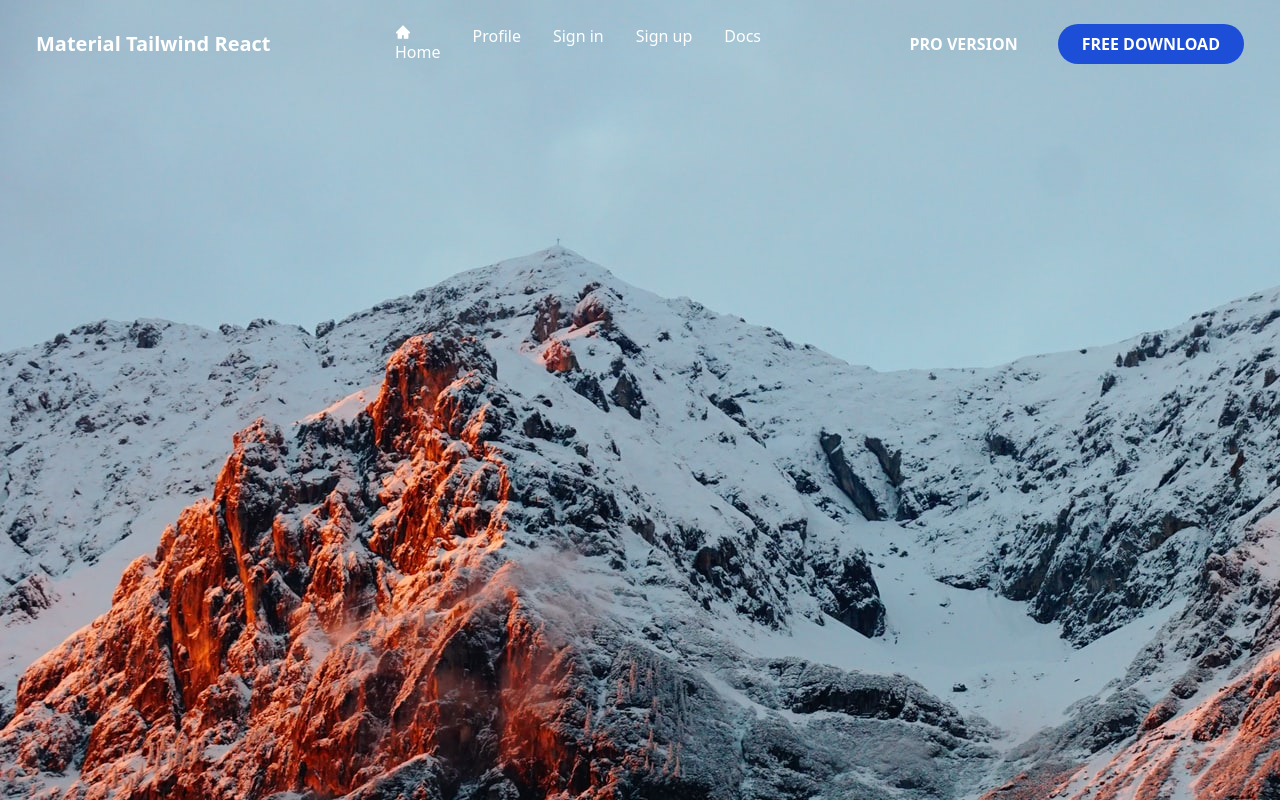
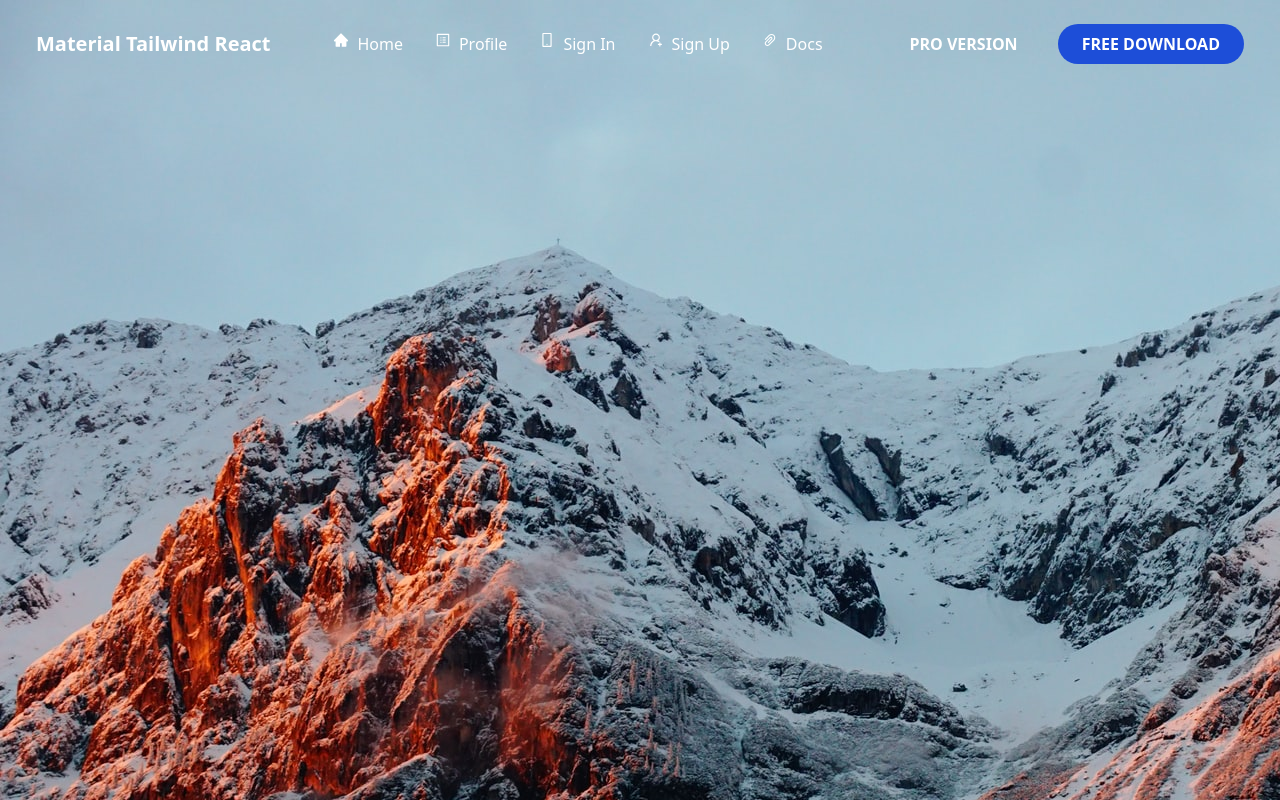
Before and after one commit to habib-SE/material-tialwind-react, a React (Create React App) app: page / in a window 1280 px wide. Built offline with nearby package versions, Linux system fonts and the light colour scheme.

Commit message:
add icon in navbar section

```diff
--- a/src/components/Navbar.jsx
+++ b/src/components/Navbar.jsx
@@ -8,8 +8,6 @@ import {
   AiOutlineUserAdd,
   AiOutlinePaperClip
 } from "../../node_modules/react-icons/ai";
-
-
 
 
 const Navbar = () => {
@@ -30,29 +28,31 @@ const Navbar = () => {
 
           {/* <!-- Centered navigation links --> */}
           <ul className="flex space-x-8 ">
+
             <li className="nav-item">
-              <a href="/" className="text-white hover:text-gray-300">
-              <AiFillHome/> Home
+              <a href="/" className="text-white flex  hover:text-gray-300">
+              <AiFillHome className="mr-2"/> Home
+              </a>
+            </li>
+
+            <li className="nav-item">
+              <a href="/" className="text-white flex hover:text-gray-300">
+              <AiOutlineProfile className="mr-2"/>Profile
               </a>
             </li>
             <li className="nav-item">
-              <a href="/" className="text-white hover:text-gray-300">
-                Profile
+              <a href="/" className="text-white flex hover:text-gray-300">
+              <AiOutlineMobile className="mr-2"/>Sign In
               </a>
             </li>
             <li className="nav-item">
-              <a href="/" className="text-white hover:text-gray-300">
-                Sign in
+              <a href="/" className="text-white flex hover:text-gray-300">
+              <AiOutlineUserAdd className="mr-2"/> Sign Up
               </a>
             </li>
             <li className="nav-item">
-              <a href="/" className="text-white hover:text-gray-300">
-                Sign up
-              </a>
-            </li>
-            <li className="nav-item">
-              <a href="/" className="text-white hover:text-gray-300">
-                Docs
+              <a href="/" className="text-white flex hover:text-gray-300">
+              <AiOutlinePaperClip className="mr-2"/> Docs
               </a>
             </li>
           </ul>
@@ -74,7 +74,7 @@ const Navbar = () => {
           </div>
 
         </div>
-        <div onClick={handleClick} className='md:hidden block  mx-[95%] mt-4 z-10'>
+        <div onClick={handleClick} className='md:hidden block  mx-[98%] mt-4 z-10'>
            {!nav ?  <AiOutlineMenu size={20} color="white" /> :<AiOutlineClose size={20} color="white" />}
 
           </div>
@@ -82,33 +82,36 @@ const Navbar = () => {
         <div className="md:hidden relative top-[-2%]">
           <div className="flex items-center mb-5">
             <a href="/" className="text-white text-xl font-semibold">
-              Material Tailwind React
+            Material Tailwind React
             </a>
           </div>
-          <ul className={!nav ? 'hidden': " justify-between space-x-4 items-center sm:flex-col w-[530px] h-[350px] border rounded-lg p-8 bg-white "}>
+          <ul className={!nav ? 'hidden': " justify-between space-x-4 items-center sm:flex-col w-[530px] h-[360px] border rounded-lg p-8 bg-white "}>
             <li></li>
+            <div>
+            <li className="nav-item p-2 ">
+              <a href="/" className="text-black flex ">
+               <AiFillHome className="mr-2"/>Home</a>
+            </li>
+            </div>
+
             <li className="nav-item p-2">
-              <a href="/" className="text-black ">
-               <span><AiFillHome/></span>Home</a>
-            </li>
-            <li className="nav-item p-2">
-              <a href="/" className="text-black ">
-                Profile
+              <a href="/" className="text-black flex ">
+              <AiOutlineProfile className="mr-2"/> Profile
               </a>
             </li>
             <li className="nav-item p-2">
-              <a href="/" className="text-black ">
-                Sign in
+              <a href="/" className="text-black flex ">
+              <AiOutlineMobile className="mr-2"/>Sign In
               </a>
             </li>
             <li className="nav-item p-2">
-              <a href="/" className="text-black ">
-                Sign up
+              <a href="/" className="text-black flex ">
+              <AiOutlineUserAdd className="mr-2"/> Sign Up
               </a>
             </li>
             <li className="nav-item p-2">
-              <a href="/" className="text-black ">
-                Docs
+              <a href="/" className="text-black flex ">
+              <AiOutlinePaperClip className="mr-2"/> Docs
               </a>
             </li>
             {/* Buttons on the right */}
```
